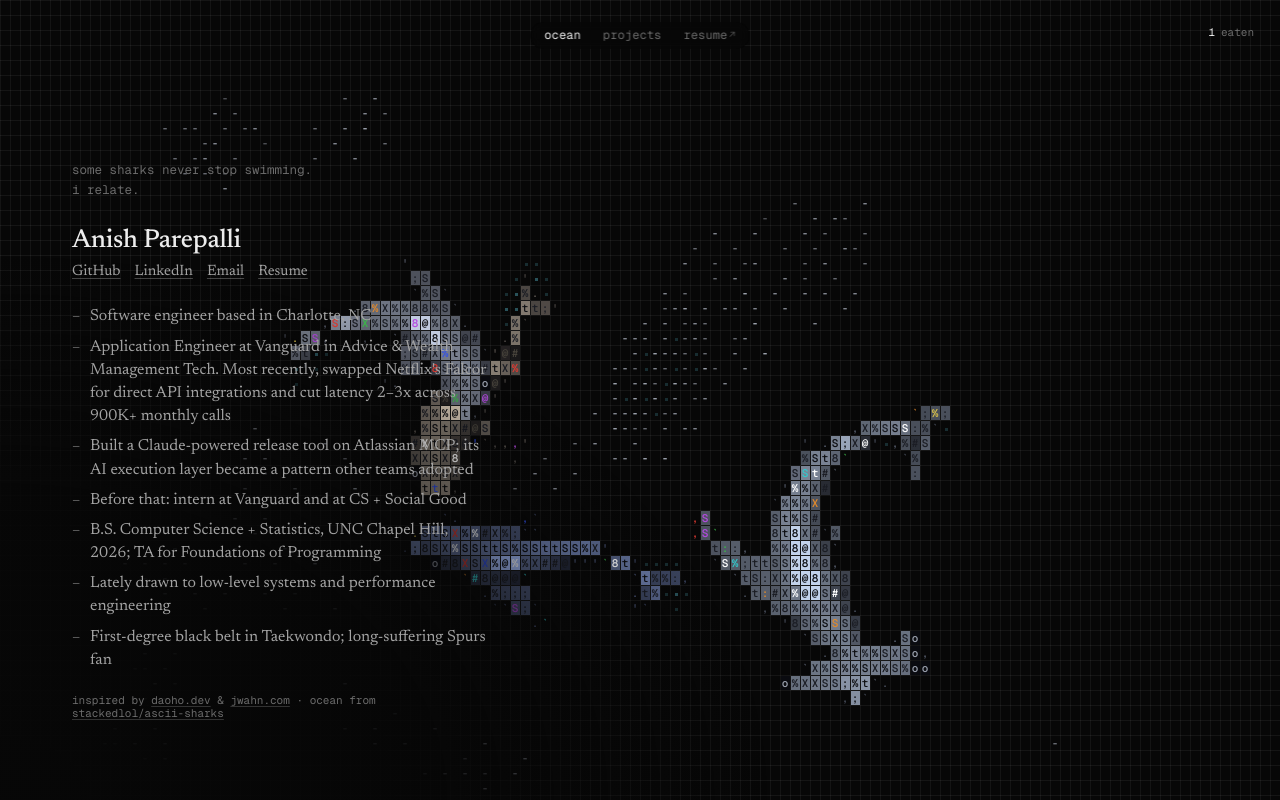
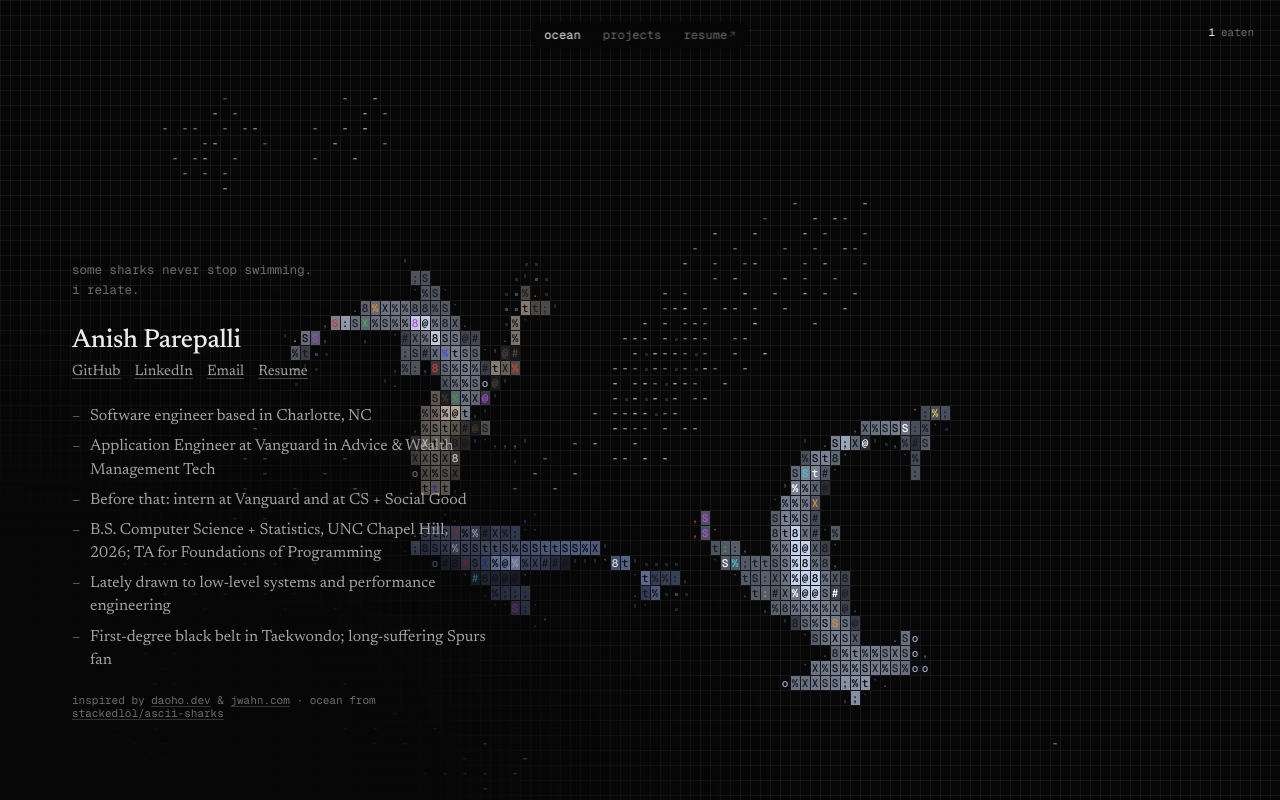
Before and after one commit to apcodes/personal_site, a Next.js app: page / in a window 1280 px wide. Built offline with nearby package versions, Linux system fonts and the light colour scheme.

Commit message:
facts update

```diff
--- a/app/page.tsx
+++ b/app/page.tsx
@@ -7,8 +7,7 @@ const LINKS = [
 
 const FACTS = [
   "Software engineer based in Charlotte, NC",
-  "Application Engineer at Vanguard in Advice & Wealth Management Tech. Most recently, swapped Netflix's Falcor for direct API integrations and cut latency 2–3x across 900K+ monthly calls",
-  "Built a Claude-powered release tool on Atlassian MCP; its AI execution layer became a pattern other teams adopted",
+  "Application Engineer at Vanguard in Advice & Wealth Management Tech",
   "Before that: intern at Vanguard and at CS + Social Good",
   "B.S. Computer Science + Statistics, UNC Chapel Hill, 2026; TA for Foundations of Programming",
   "Lately drawn to low-level systems and performance engineering",
```
